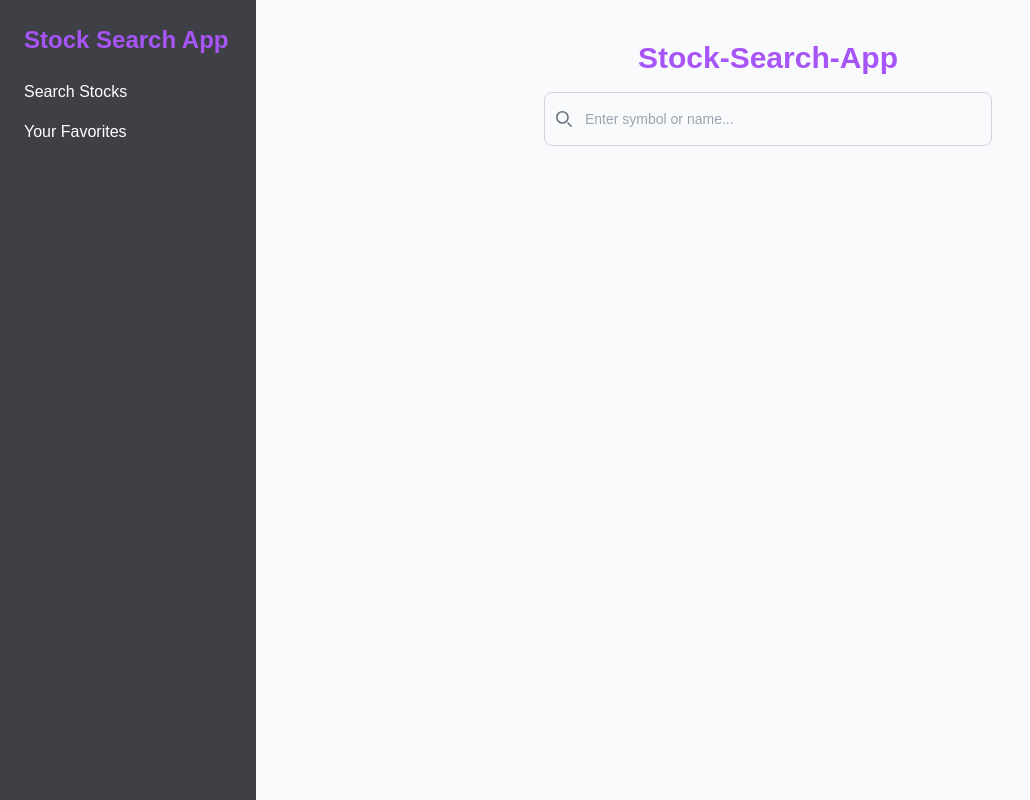
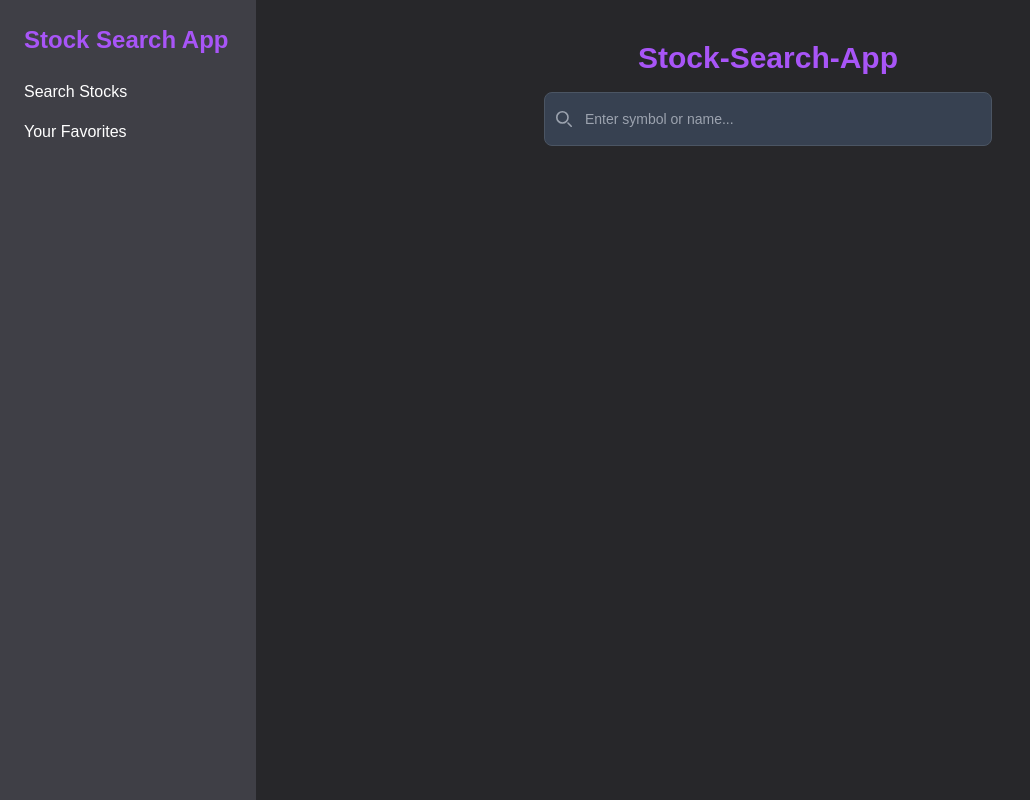
Before and after one commit to Juhaszky/juhaszky-stock-search-app, a Next.js app: page / in a window 1280 px wide. Shown: the whole page, without its empty margins (0-1030 px from the left). Built offline with nearby package versions, Linux system fonts and the light colour scheme.

Commit message:
fix(tailwindConfig): darMode class

```diff
--- a/tailwind.config.ts
+++ b/tailwind.config.ts
@@ -6,6 +6,7 @@ const config: Config = {
     "./components/**/*.{js,ts,jsx,tsx,mdx}",
     "./app/**/*.{js,ts,jsx,tsx,mdx}",
   ],
+  darkMode: 'class',
   theme: {
     extend: {
       colors: {
```
